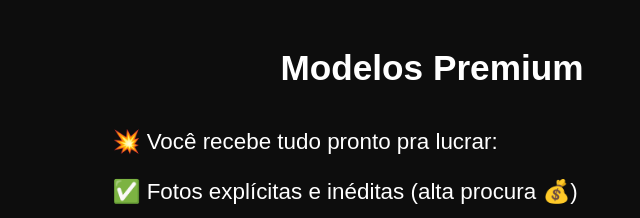
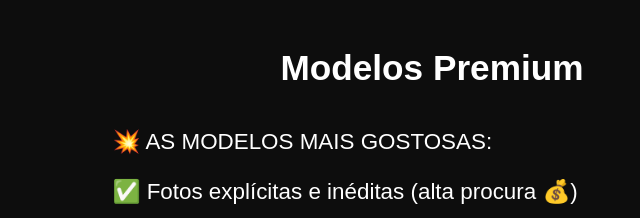
Before and after one commit to jhonifreitas91-byte/modelos, a plain HTML site: page index.html in a window 1280 px wide. Shown: the top 218 px of the page, 208-848 px from the left. Drawn offline with Linux system fonts and the light colour scheme.

Commit message:
Update index.html

```diff
--- a/index.html
+++ b/index.html
@@ -25,7 +25,7 @@ footer{text-align:center;padding:2rem .5rem;font-size:.8rem;opacity:.6}
 <header>
   <h1>Modelos Premium</h1>
   <ul class="vantagens">
-    <li>💥 Você recebe tudo pronto pra lucrar:</li>
+    <li>💥 AS MODELOS MAIS GOSTOSAS:</li>
     <li>✅ Fotos explícitas e inéditas (alta procura 💰)</li>
     <li>✅ Fotos de lifestyle pra criar perfis no Insta</li>
     <li>✅ Vídeos realistas com alto potencial de engajamento</li>
```
